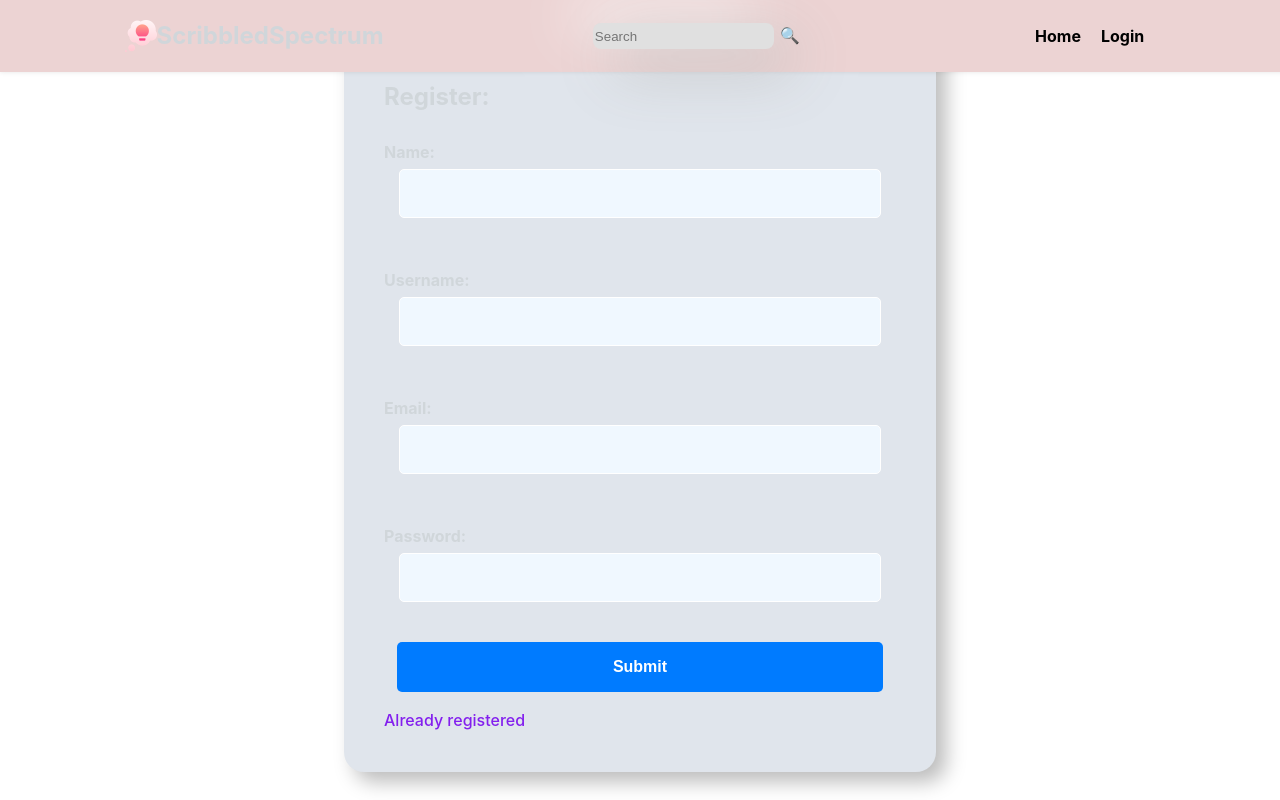
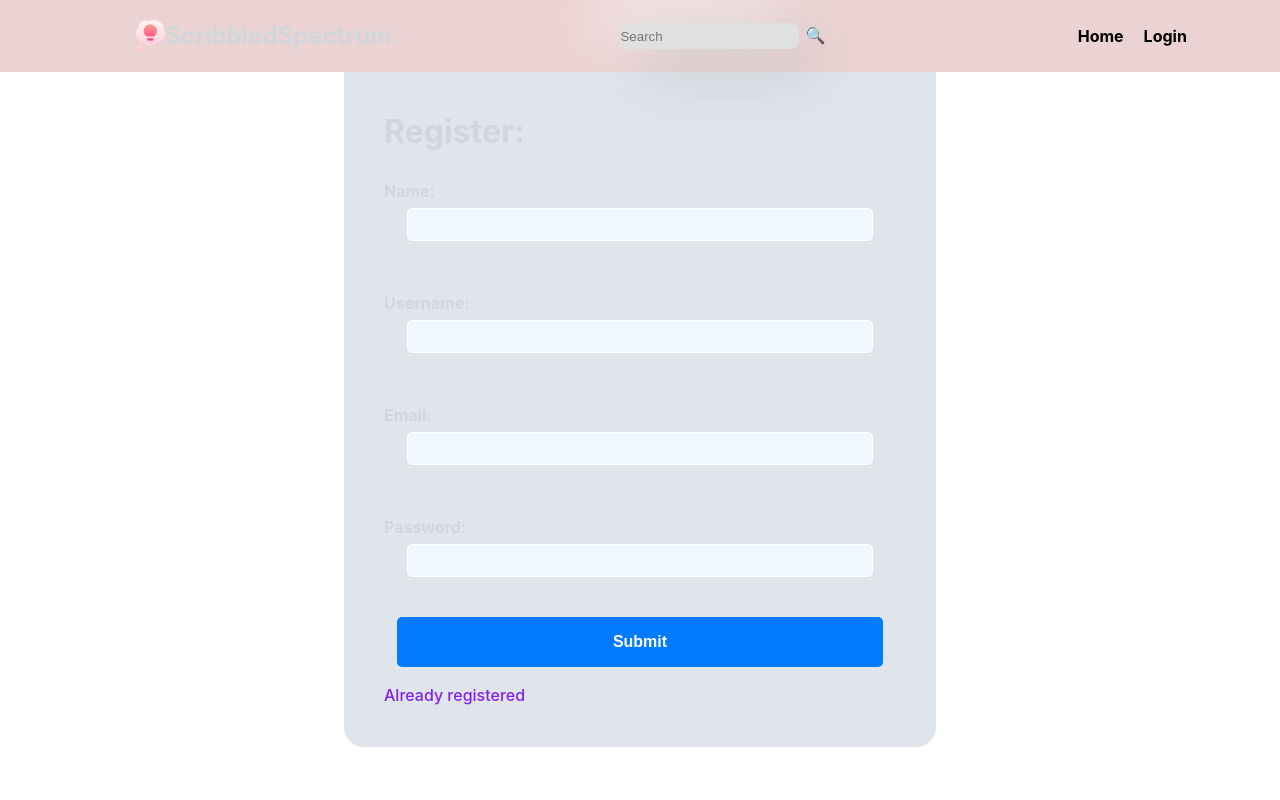
Before and after one commit to nabilamaksud/BlogPostApp, a React (Vite) app: page /register in a window 1280 px wide. Built offline with nearby package versions, Linux system fonts and the light colour scheme; no server answers.

Commit message:
second upload after completing the requirements

```diff
--- a/src/components/BlogPost.css
+++ b/src/components/BlogPost.css
@@ -40,7 +40,8 @@
   background-color: aliceblue;
   border-radius: 20px;
   background: #e0e0e0;
-  box-shadow: 20px 20px 60px #fffefe, -20px -20px 60px #b3b3b3;
+
+  z-index: -999;
 }
 
 .bauthor {
--- a/src/components/NavBar.css
+++ b/src/components/NavBar.css
@@ -1,12 +1,12 @@
 nav {
-  width: 96vw;
+  width: 100vw;
   display: flex;
   justify-content: space-around;
   align-items: center;
   flex-wrap: wrap;
   padding: 20px 200px 20px 20px;
   background-color: #ecd3d3;
-  box-shadow: 0 0 5px rgba(0, 0, 0, 0.1);
+
   position: fixed;
   top: 0;
   left: 0;
--- a/src/pages/LoginPage.css
+++ b/src/pages/LoginPage.css
@@ -6,21 +6,22 @@
   padding: 40px;
   border-radius: 20px;
   background-color: #e0e5ec;
-  box-shadow: 10px 10px 20px #bcbcbc, -10px -10px 20px #ffffff;
 }
 
 .login-container h1 {
-  font-size: 24px;
+  font-size: 2rem;
   margin-bottom: 20px;
 }
 
 .login-container p {
+  font-size: 1rem;
   color: red;
   margin-bottom: 10px;
 }
 
 .login-container label {
   font-weight: bold;
+  font-size: 1rem;
 }
 .login-container form {
   display: flex;
@@ -35,7 +36,7 @@
 
 .login-container input {
   width: 35vw;
-  padding: 1rem;
+  padding: .5rem;
   margin-bottom: 1rem;
   border: 1px solid #ffffff;
   border-radius: 5px;
```
